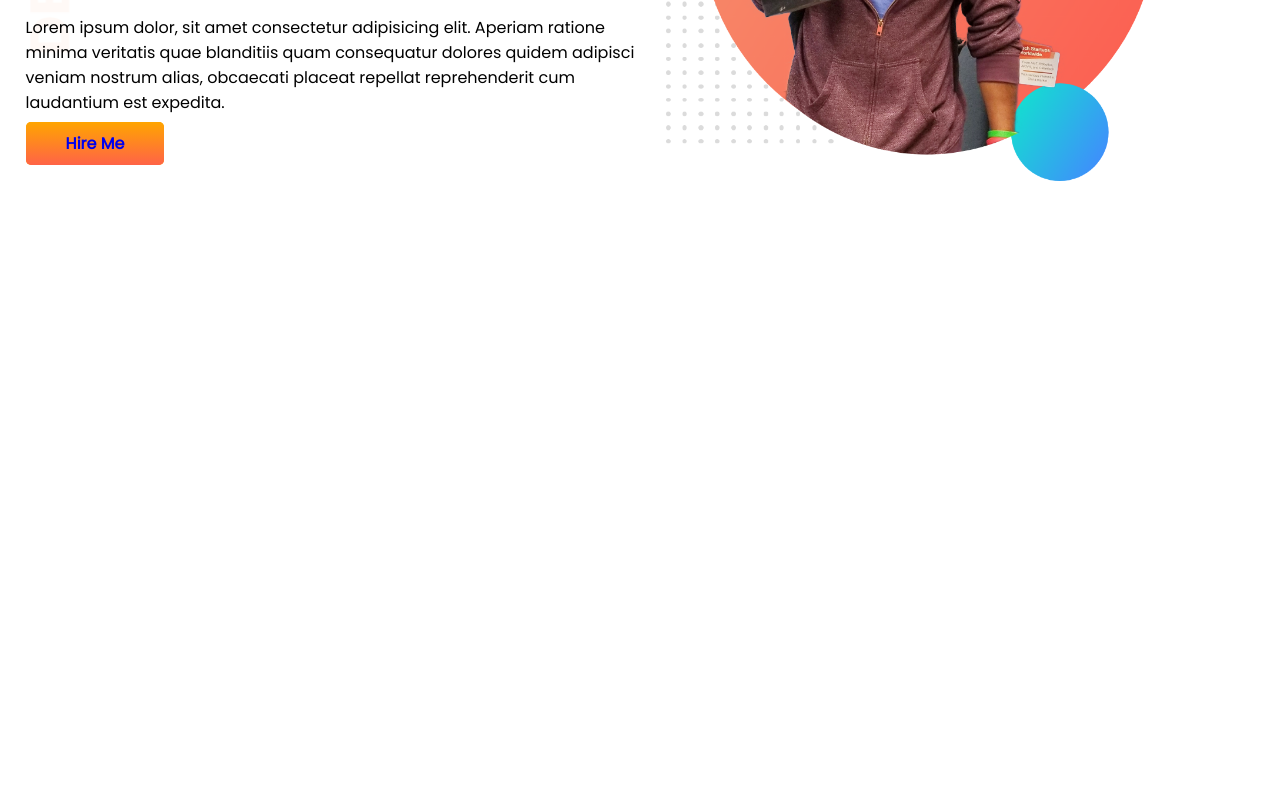
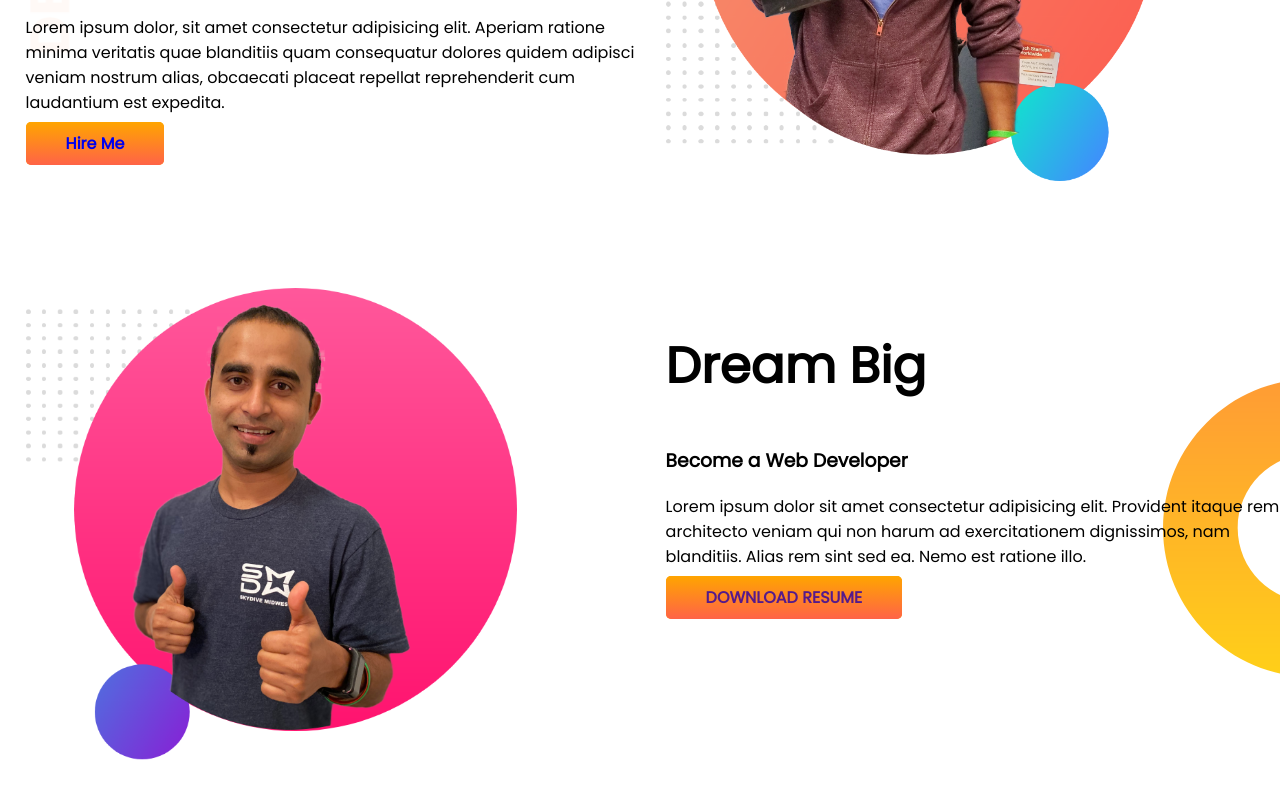
Before and after one commit to SakibShahrier/Protfolio, a plain HTML site: page index.html in a window 1280 px wide. Shown: the part 307-1106 px from the top of the page. Before the commit the page ends 800 px from the top, so only its background shows below. Drawn offline with Linux system fonts and the light colour scheme.

Commit message:
Dream Added

```diff
--- a/index.html
+++ b/index.html
@@ -25,5 +25,16 @@
             <img src="/images/jhankar.png">
         </div>
     </section>
+    <section class="dream-big">
+        <div class="half-width">
+            <img src="/images/jhankar2.png" alt="Dream Big Image">
+        </div>
+        <div class="half-width">
+            <h1>Dream Big</h1>
+            <h3>Become a Web Developer</h1>
+            <p>Lorem ipsum dolor sit amet consectetur adipisicing elit. Provident itaque rem architecto veniam qui non harum ad exercitationem dignissimos, nam blanditiis. Alias rem sint sed ea. Nemo est ratione illo.</p>
+            <a class="link-button" href="" target="_blank">DOWNLOAD RESUME</a>
+        </div>
+    </section>
 </body>
 </html>
--- a/style.css
+++ b/style.css
@@ -11,6 +11,7 @@ h1{
 }
 section{
     display: flex;
+    margin-bottom: 100px;
 }
 .half-width{
     width: 50%;
@@ -34,3 +35,9 @@ section{
     background-image: url(/images/top-banner.png);
     background-repeat: no-repeat;
 }
+
+.dream-big{
+    background-image: url(/images/dream-bg.png);
+    background-repeat: no-repeat;
+    background-position: right;
+}
```
